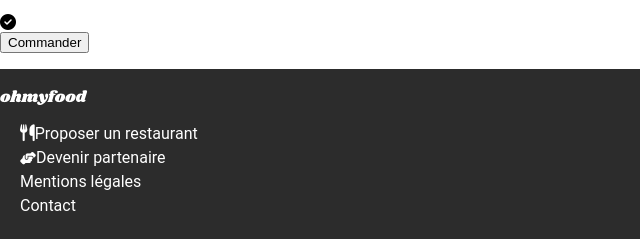
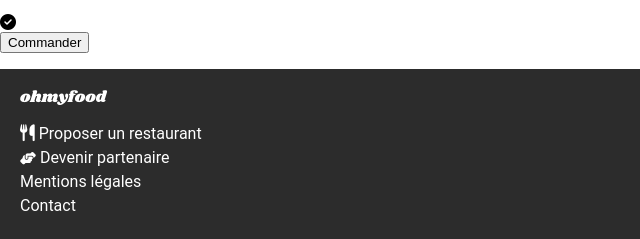
Before and after one commit to Supercount/SylvainYvonneau_3_03062021, a website: page alafrancaise.html in a window 1280 px wide. Shown: the part 2452-2691 px from the top of the page, 0-640 px from the left. Drawn offline with Linux system fonts and the light colour scheme.

Commit message:
Uniformisation Footer

```diff
--- a/alafrancaise.html
+++ b/alafrancaise.html
@@ -86,10 +86,10 @@
     </main>
 
     <footer class="foot">
-        <p class="foot__title">ohmyfood</p>
         <ul class="foot__list">
-            <li><a href="#" class="foot__links"><i class="fas fa-utensils"></i>Proposer un restaurant</a></li>
-            <li><a href="#" class="foot__links"><i class="fas fa-hands-helping"></i>Devenir partenaire</a></li>
+            <li><p class="foot__title">ohmyfood</p></li>
+            <li><a href="#" class="foot__links"><i class="fas fa-utensils"></i> Proposer un restaurant</a></li>
+            <li><a href="#" class="foot__links"><i class="fas fa-hands-helping"></i> Devenir partenaire</a></li>
             <li><a href="#" class="foot__links">Mentions légales</a></li>
             <li><a href="mailto:contact@ohmyfood.com" class="foot__links">Contact</a></li>
         </ul>
```
Also changed, not shown: delicesens.html (+3 -3 lines), index.html (+3 -3 lines), palettegout.html (+3 -3 lines).
